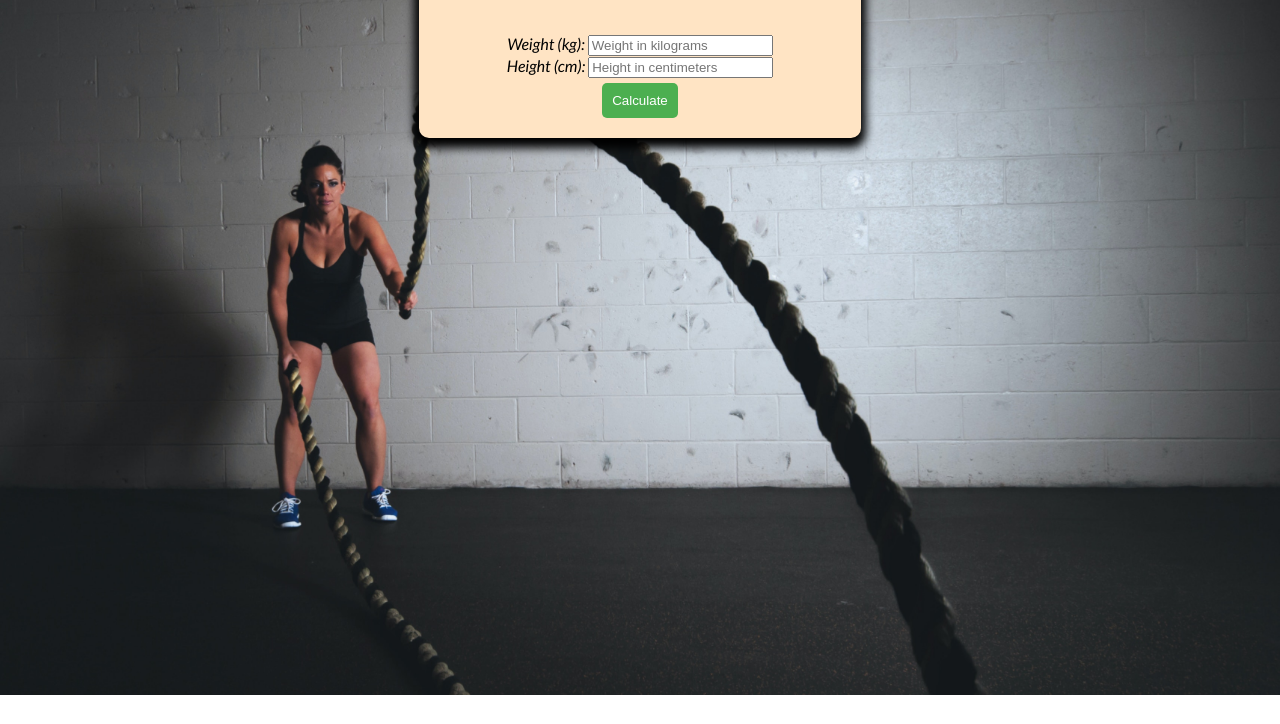
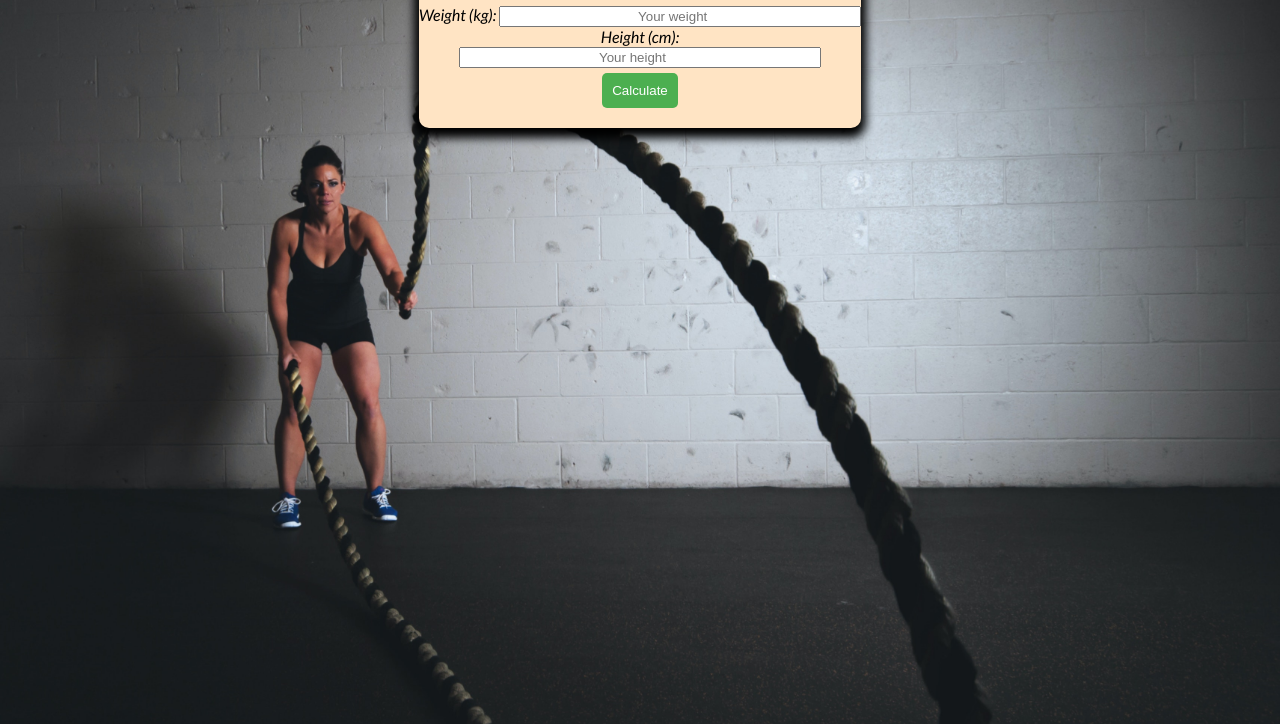
Before and after one commit to MahimPranto/BMI_Calculator, a plain HTML site: page index.html in a window 1280 px wide. Shown: the part 105-829 px from the top of the page. Before the commit the page ends 800 px from the top, so only its background shows below. Drawn offline with Linux system fonts and the light colour scheme.

Commit message:
final update

```diff
--- a/index.html
+++ b/index.html
@@ -16,11 +16,11 @@
         <form action="">
             <div>
                 <label for="weightInput">Weight (kg):</label>
-                <input type="number" id="weightInput" placeholder="Weight in kilograms">
+                <input type="number" id="weightInput" placeholder="Your weight">
             </div>
             <div>
                 <label for="heightInput">Height (cm):</label>
-                <input type="number" id="heightInput" placeholder="Height in centimeters">
+                <input type="number" id="heightInput" placeholder="Your height">
             </div>
             <button type="button" id="calculateBtn">Calculate</button>
         </form>
--- a/script.js
+++ b/script.js
@@ -7,7 +7,7 @@ function calculateBMI(){
         document.querySelector('.result').innerHTML ="Invalid Input";
     else if(bmi<18.5)
         document.querySelector('.result').innerHTML ="Your BMI is: "+bmi+" (Underweight)";
-    else if (bmi>=18.5 && bmi<=24.9)
+    else if (bmi>=18.5 && bmi<25)
         document.querySelector('.result').innerHTML ="Your BMI is: "+bmi+" (Healthy)";
     else if (bmi>=25 && bmi<=29.9)
         document.querySelector('.result').innerHTML ="Your BMI is: "+bmi+" (Overweight)";
--- a/style.css
+++ b/style.css
@@ -5,19 +5,28 @@ body{
     background-repeat: no-repeat;
     color: black;
     text-align: center;
+    height: 100vh;
 }
-form { margin-top: 50px;
+form {
+    margin-top: 50px;
+}
+#weightInput {
+    width: 80%;
+    text-align: center;
+}
+#heightInput {
+    width: 80%;
+    text-align: center;
 }
 .box{
-    margin: 50px auto;
+    margin: 0 auto;
     background-color:bisque;
     border-radius: 10px;
     width: 35%;
-    height: 100%;
+    height: auto;
     box-shadow: 0px 5px 10px 5px;
     padding-bottom: 10px;
 }
-
 button {
     margin-top: 5px;
     padding: 10px 10px;
```
Also changed, not shown: note.txt (added).
